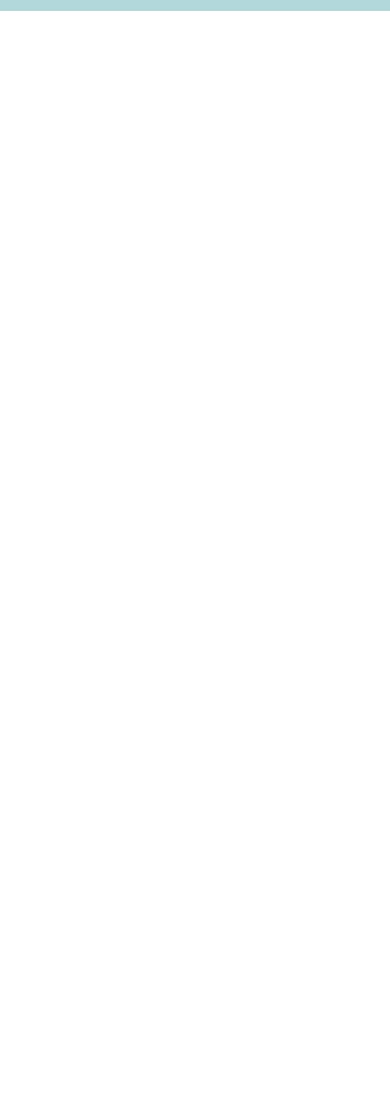
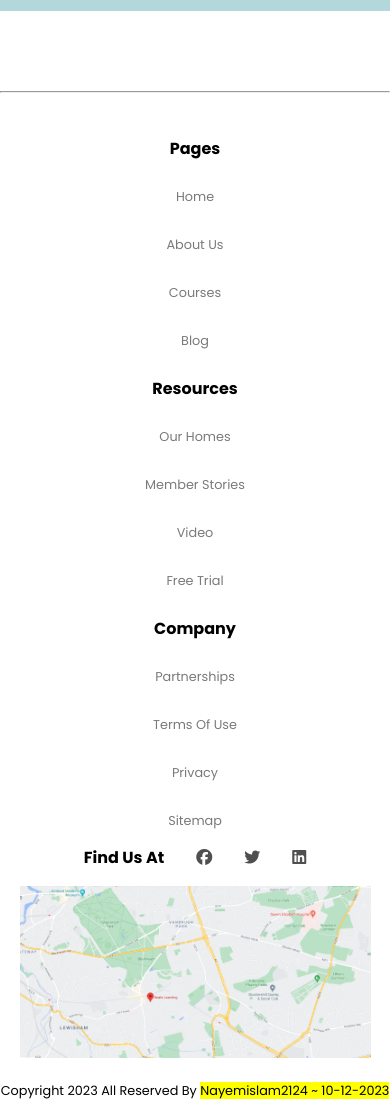
Before and after one commit to nayemislam2124/edtech-ic-practice-task, a plain HTML site: page index.html in a window 390 px wide. Shown: the part 5620-6720 px from the top of the page. Before the commit the page ends 5711 px from the top, so only its background shows below. Drawn offline with Linux system fonts and the light colour scheme.

Commit message:
footer section almost design done

```diff
--- a/index.html
+++ b/index.html
@@ -248,6 +248,48 @@
         </section>
         <!-- section 5 end -->
     </main>
-    <!-- main section end -->
+    <!-- main section end --> <hr>
+    <!-- footer section start  -->
+    <footer>
+        <div class="footer-container">
+            <div class="footer-text-1">
+                <h6>Pages</h6>
+                <ul>
+                    <li>Home</li>
+                    <li>About Us</li>
+                    <li>Courses</li>
+                    <li>Blog</li>
+                </ul>
+            </div>
+            <div class="footer-text-1">
+                <h6>Resources</h6>
+                <ul>
+                    <li>Our Homes</li>
+                    <li>Member Stories</li>
+                    <li>Video</li>
+                    <li>Free Trial</li>
+                </ul>
+            </div>
+            <div class="footer-text-1">
+                <h6>Company</h6>
+                <ul>
+                    <li>Partnerships</li>
+                    <li>Terms Of Use</li>
+                    <li>Privacy</li>
+                    <li>Sitemap</li>
+                </ul>
+            </div>
+            <div class="footer-text-4">
+                <h6>Find Us At <i class="fa-brands fa-facebook" style="color: #4f4f4f;"></i>
+                    <i class="fa-brands fa-twitter" style="color: #4f4f4f;"></i>
+                    <i class="fa-brands fa-linkedin" style="color: #4f4f4f;"></i></h6>
+                    <img src="images/banner-9.png" alt="">
+            </div>
+        </div>
+        <div class="copyright">
+            Copyright 2023 All Reserved By <mark>Nayemislam2124 ~ 10-12-2023</mark>
+        </div>
+    </footer>
+    <!-- footer section end -->
 </body>
 </html>
--- a/style.css
+++ b/style.css
@@ -594,6 +594,45 @@ nav ul li a:hover{
     right:5rem;
 }
 /* section 5 end */
+/* footer section start  */
+hr{
+    margin:2rem auto;
+    color:#7a7a7e3a;
+    display:none;
+}
+.footer-container{
+    display:flex;
+    max-width:900px;
+    margin:0rem auto;
+    justify-content:space-between;
+
+}
+.footer-text-1 h6{
+    font-size:1rem;
+}
+.footer-text-1 ul li{
+    font-size:.8rem;
+    color:#7A7A7E;
+    line-height:3rem;
+    cursor:pointer;
+}
+.footer-text-4 h6{
+    display:flex;
+    font-size:1rem;
+    justify-content: space-between;
+    cursor:pointer;
+}
+.footer-text-4 img{
+    width:20rem;
+    margin:1rem auto;
+    cursor:pointer;
+}
+.copyright{
+    font-size:.8rem;
+    text-align:center;
+    margin-top:.5rem;
+}
+/* footer section end */
 /* responsive design mobile approaches start   */
 @media screen and (max-width: 992px){
     nav ul{
@@ -763,5 +802,36 @@ nav ul li a:hover{
         right:0;
         left:0;
     }
+    hr{
+        display:block;
+        margin:2rem auto;
+    }
+    .footer-container{
+        flex-direction:column;
+
+    }
+    .footer-text-1{
+        text-align:center;
+        line-height:3rem;
+    }
+    .footer-text-1 h6{
+        font-size:1rem;
+    }
+    .footer-text-4{
+        justify-content:center;
+        align-items:center;
+    }
+    .footer-text-4 h6{
+        justify-content:center;
+        align-items:center;
+        gap:2rem;
+        font-size:1rem;
+    }
+    .footer-text-4 img{
+        margin:1rem auto;
+        width:90%;
+        display:flex;
+        justify-content:center;
+    }
 }
 /* responsive design mobile approaches end */
```
Also changed, not shown: images/banner-9.png (added).
